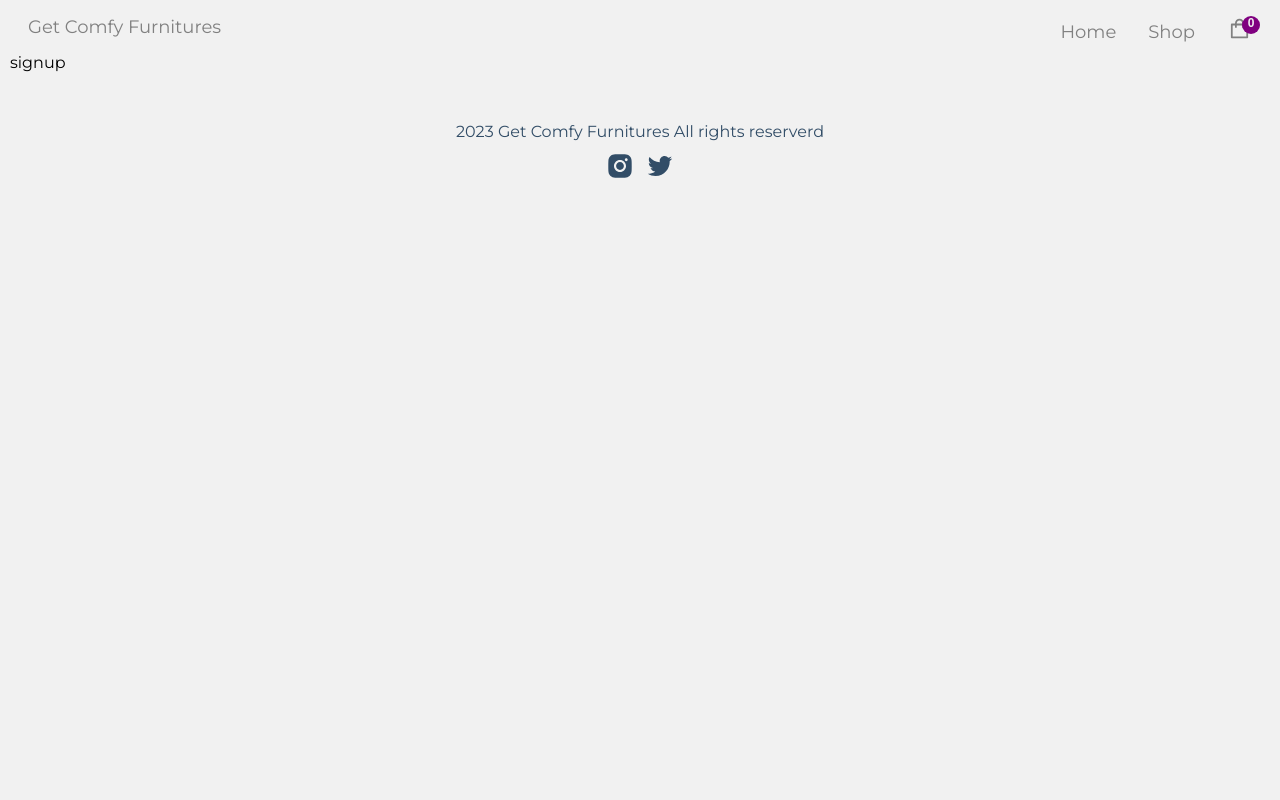
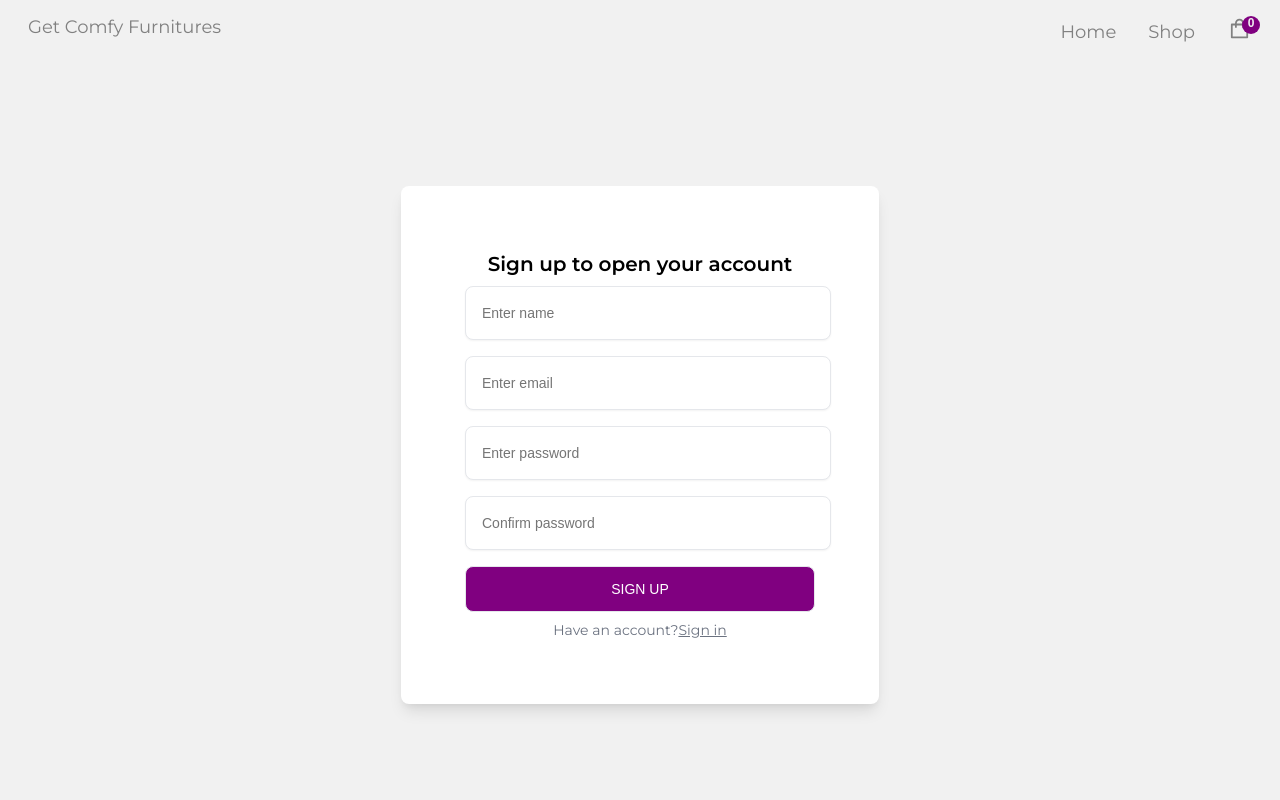
Before and after one commit to ianMuchesia/next-13-furniture, a Next.js app in the folder frontend/: page /signup in a window 1280 px wide. Shown: the top 800 px of the page. Built offline with nearby package versions, Linux system fonts and the light colour scheme.

Commit message:
finish frontend

```diff
--- a/frontend/package.json
+++ b/frontend/package.json
@@ -19,6 +19,7 @@
     "react-dom": "18.2.0",
     "react-icons": "^4.9.0",
     "react-redux": "^8.0.5",
+    "react-toastify": "^9.1.3",
     "typescript": "5.0.4"
   }
 }
--- /dev/null
+++ b/frontend/src/components/SignUpForm.tsx
@@ -0,0 +1,110 @@
+import axios from 'axios'
+import Link from 'next/link'
+import React, { useState } from 'react'
+import { ToastContainer, toast } from 'react-toastify'
+import 'react-toastify/dist/ReactToastify.css';
+const SignUpForm = () => {
+
+
+
+    const [ signUpForm , setSignUpForm] = useState({
+        name:"",
+        email:"",
+        password:"",
+        confirmPassword:"",
+      })
+
+      const handleChange= (event:React.ChangeEvent<HTMLInputElement>)=>{
+        setSignUpForm(prevForm=>({
+          ...prevForm,
+          [event.target.name]:event.target.value
+        }))
+      }
+
+      const handleSubmit =async(event:React.FormEvent<HTMLFormElement>)=>{
+        event.preventDefault()
+        const {name, email, password, confirmPassword} = signUpForm
+        if(!name ||!email || !password ||!confirmPassword){
+          toast.warn("please fill all the inputs")
+          return;
+        }
+        if (password !== confirmPassword) {
+          toast.error("Passwords do not match");
+          return;
+        }
+        try {
+          const {data} = await axios.post(`${process.env.baseURL}auth/registerUser`,{
+            name,email, password
+          })
+          if(data.success){
+            toast.success("Registration was successful");
+
+            setSignUpForm({
+              name: "",
+              email: "",
+              password: "",
+              confirmPassword: "",
+
+            });
+          }
+        } catch (error:any) {
+          console.log(error);
+          if (error.response.data.msg) {
+            toast.error(error.response.data.msg);
+            return;
+          }
+          toast.error("Something wrong happened try again later");
+        }
+        }
+
+
+  return (
+    <>  <ToastContainer/>
+    <form className="form" onSubmit={handleSubmit}>
+    <p className="form-title">Sign up  to open your account</p>
+    <div className="input-container">
+       <input type="text" placeholder="Enter name"
+       name='name'
+        value={signUpForm.name}
+        onChange={handleChange}
+       />
+       <span>
+       </span>
+   </div>
+     <div className="input-container">
+       <input type="email" placeholder="Enter email"
+       name="email"
+       value={signUpForm.email}
+       onChange={handleChange}
+       />
+       <span>
+       </span>
+   </div>
+   <div className="input-container">
+       <input type="password" placeholder="Enter password"
+      name="password"
+      value={signUpForm.password}
+      onChange={handleChange}
+      />
+     </div>
+     <div className="input-container">
+       <input type="password" placeholder="Confirm password"
+        name="confirmPassword" id="confirmPassword"
+        value={signUpForm.confirmPassword}
+        onChange={handleChange}
+       />
+     </div>
+      <button className="submit">
+     Sign Up
+   </button>
+
+   <p className="signup-link">
+     Have an account?
+     <Link href="login">Sign in</Link>
+   </p>
+</form>
+</>
+  )
+}
+
+export default SignUpForm
--- a/frontend/src/pages/signup.tsx
+++ b/frontend/src/pages/signup.tsx
@@ -1,8 +1,23 @@
+import Head from 'next/head'
 import React from 'react'
+import styles from '@/styles/Home.module.css'
+import Link from 'next/link'
+import SignUpForm from '@/components/SignUpForm'
 
 const signup = () => {
   return (
-    <div>signup</div>
+    <>
+    <Head>
+    <title>Next Js Ecommerce</title>
+    <meta name="description" content="Shop By in Get COmfy Furnitures" />
+    <meta name="viewport" content="width=device-width, initial-scale=1" />
+    <link rel="icon" href="/favicon.ico" />
+  </Head>
+
+    <div className={styles.main}>
+  <SignUpForm/>
+   </div>
+   </>
   )
 }
 
--- a/frontend/src/styles/globals.css
+++ b/frontend/src/styles/globals.css
@@ -1176,3 +1176,80 @@ Checkout
   border:none;
 
 }
+
+
+
+/*
+===============
+Login
+===============
+*/
+
+
+
+
+
+.form {
+  background-color: #fff;
+  display: block;
+  padding: 4rem;
+  max-width: 350px;
+  border-radius: 0.5rem;
+  box-shadow: 0 10px 15px -3px rgba(0, 0, 0, 0.1), 0 4px 6px -2px rgba(0, 0, 0, 0.05);
+}
+
+.form-title {
+  font-size: 1.25rem;
+  line-height: 1.75rem;
+  font-weight: 600;
+  text-align: center;
+  color: #000;
+}
+
+.input-container {
+  position: relative;
+}
+
+.input-container input, .form button {
+  outline: none;
+  border: 1px solid #e5e7eb;
+  margin: 8px 0;
+}
+
+.input-container input {
+  background-color: #fff;
+  padding: 1rem;
+  padding-right: 3rem;
+  font-size: 0.875rem;
+  line-height: 1.25rem;
+  width: 300px;
+  border-radius: 0.5rem;
+  box-shadow: 0 1px 2px 0 rgba(0, 0, 0, 0.05);
+}
+
+.submit {
+  display: block;
+  padding-top: 0.75rem;
+  padding-bottom: 0.75rem;
+  padding-left: 1.25rem;
+  padding-right: 1.25rem;
+  background-color: purple;
+  color: #ffffff;
+  font-size: 0.875rem;
+  line-height: 1.25rem;
+  font-weight: 500;
+  width: 100%;
+  border-radius: 0.5rem;
+  text-transform: uppercase;
+}
+
+.signup-link {
+  color: #6B7280;
+  font-size: 0.875rem;
+  line-height: 1.25rem;
+  text-align: center;
+}
+
+.signup-link a {
+  text-decoration: underline;
+}
```
Also changed, not shown: frontend/src/components/LoginForm.tsx (added, +101 -0 lines), frontend/src/pages/login.tsx (+16 -1 lines), 1 other file (tests, documents, lock files or other folders).
